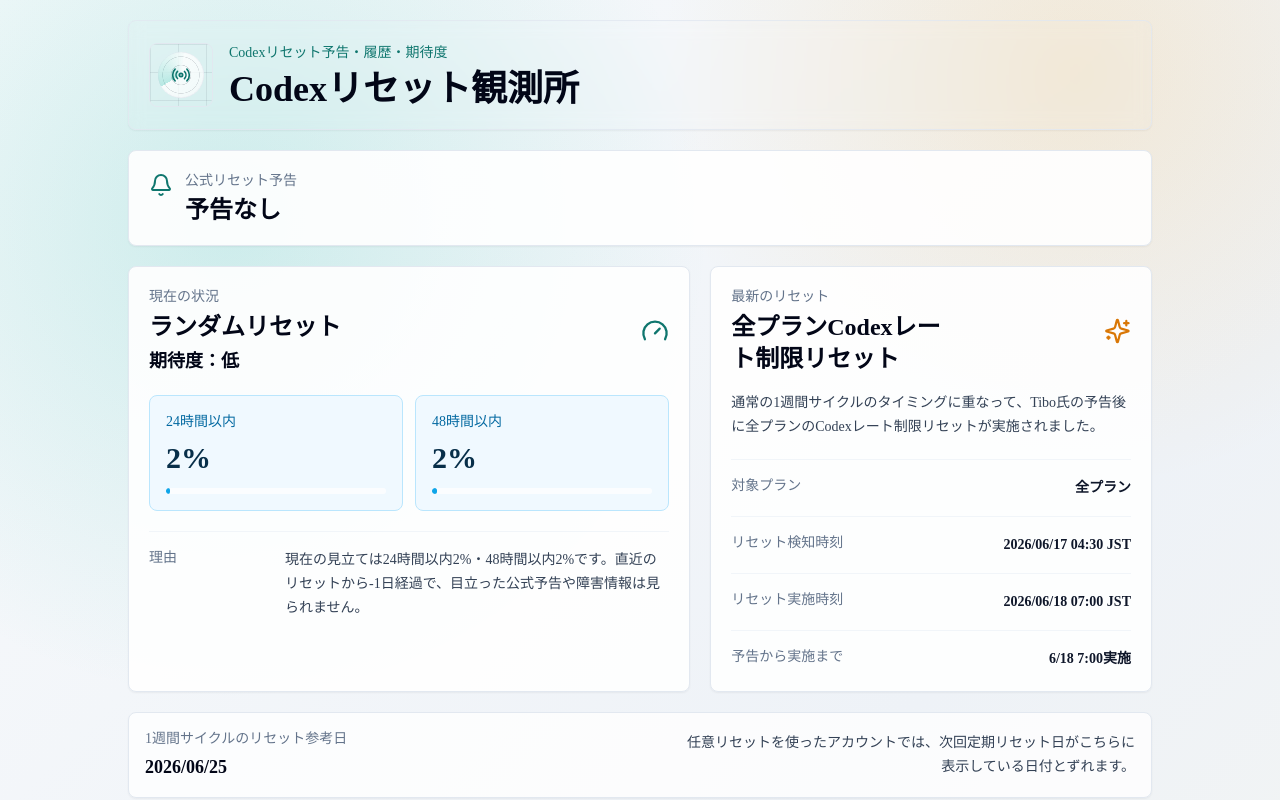
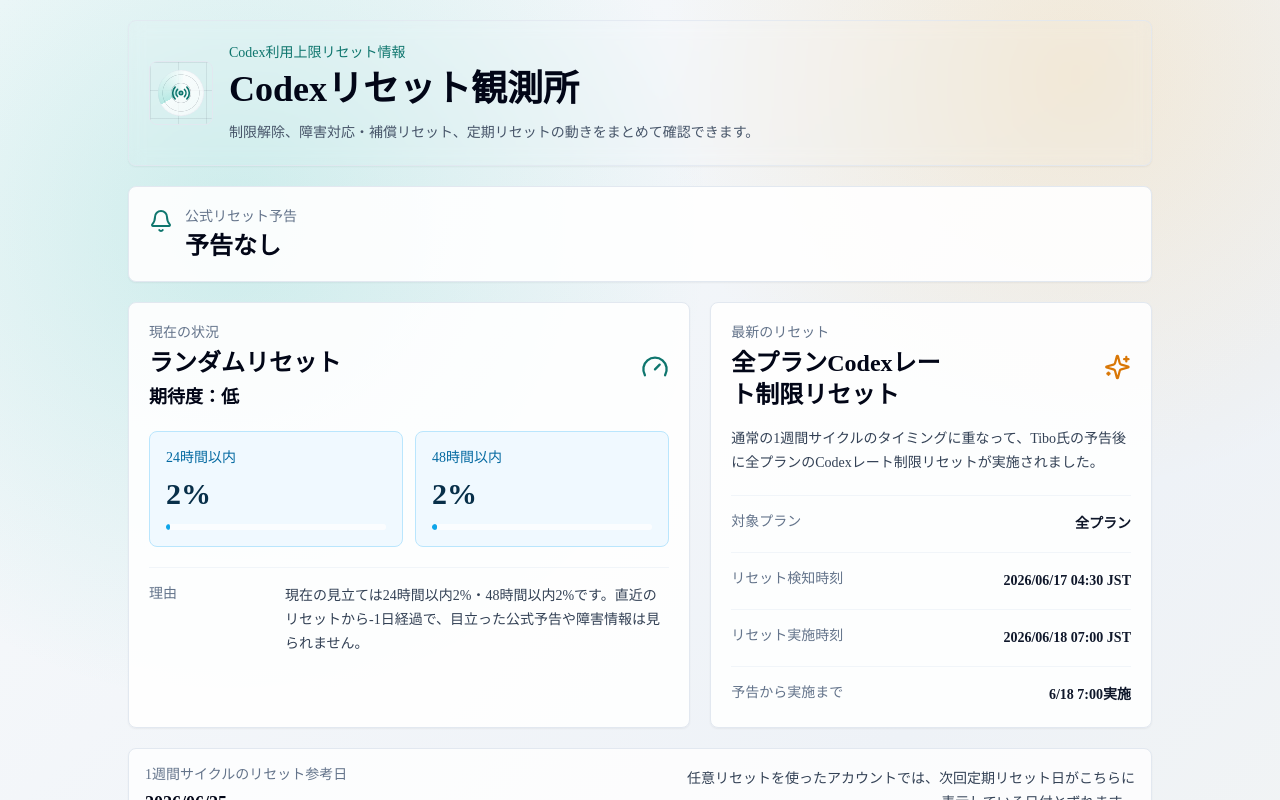
Before and after one commit to gussuri/codex-reset-observatory, a Next.js app: page / in a window 1280 px wide. Shown: the top 800 px of the page. Built offline with nearby package versions, Linux system fonts and the light colour scheme; no server answers.

Commit message:
Improve search result copy

```diff
--- a/app/layout.tsx
+++ b/app/layout.tsx
@@ -5,7 +5,9 @@
 const siteUrl = "https://codex-reset-observatory.vercel.app";
 const siteTitle = "Codexリセット観測所";
 const siteDescription =
-  "Codexのリセット履歴、次回定期リセット、ランダムリセット期待度、任意リセットの扱いを日本語で確認できる非公式サイトです。";
+  "Codexの利用上限リセット、制限解除、障害対応・補償リセットの予告と履歴を整理。次回参考日やランダムリセット期待度も確認できます。";
+const siteOgDescription =
+  "Codexの利用上限がいつ戻るかを確認する非公式サイト。公式予告、障害対応・補償リセット履歴、次回参考日、リセット期待度をまとめています。";
 const siteJsonLd = {
   "@context": "https://schema.org",
   "@type": "WebSite",
@@ -19,7 +21,7 @@
   metadataBase: new URL(siteUrl),
   applicationName: siteTitle,
   title: {
-    default: `${siteTitle} | Codexリセット履歴・定期リセット・期待度`,
+    default: "Codex利用上限リセット情報 | 制限解除・補償リセット履歴",
     template: `%s | ${siteTitle}`,
   },
   description: siteDescription,
@@ -34,13 +36,16 @@
     "Codex リセット タイミング",
     "Codex トークン リセット",
     "Codex 使用量 リセット",
+    "Codex 利用上限 リセット",
     "Codex 制限 リセット",
+    "Codex 制限解除",
     "Codex レート制限",
     "Codex レート リセット",
     "Codex CLI リセット",
     "Codex コンテキスト リセット",
     "ランダムリセット",
     "臨時リセット",
+    "障害対応リセット",
     "補償リセット",
     "定期リセット",
     "任意リセット",
@@ -50,8 +55,8 @@
     "OpenAI Status",
   ],
   openGraph: {
-    title: `${siteTitle} | Codexリセット履歴・定期リセット・期待度`,
-    description: siteDescription,
+    title: "Codex利用上限リセット情報 | 制限解除・補償リセット履歴",
+    description: siteOgDescription,
     url: siteUrl,
     siteName: siteTitle,
     locale: "ja_JP",
@@ -67,8 +72,8 @@
   },
   twitter: {
     card: "summary_large_image",
-    title: `${siteTitle} | Codexリセット履歴・定期リセット・期待度`,
-    description: siteDescription,
+    title: "Codex利用上限リセット情報 | 制限解除・補償リセット履歴",
+    description: siteOgDescription,
     images: ["/og-image.png"],
   },
 };
--- a/components/RadarDashboard.tsx
+++ b/components/RadarDashboard.tsx
@@ -123,11 +123,14 @@
             </div>
             <div>
               <p className="text-sm font-medium leading-6 text-teal-700">
-                Codexリセット予告・履歴・期待度
+                Codex利用上限リセット情報
               </p>
               <h1 className="mt-1 whitespace-nowrap text-[1.35rem] font-semibold leading-tight tracking-normal text-slate-950 sm:text-4xl">
                 Codexリセット観測所
               </h1>
+              <p className="mt-3 max-w-2xl text-sm leading-6 text-slate-600">
+                制限解除、障害対応・補償リセット、定期リセットの動きをまとめて確認できます。
+              </p>
             </div>
           </div>
         </header>
```
